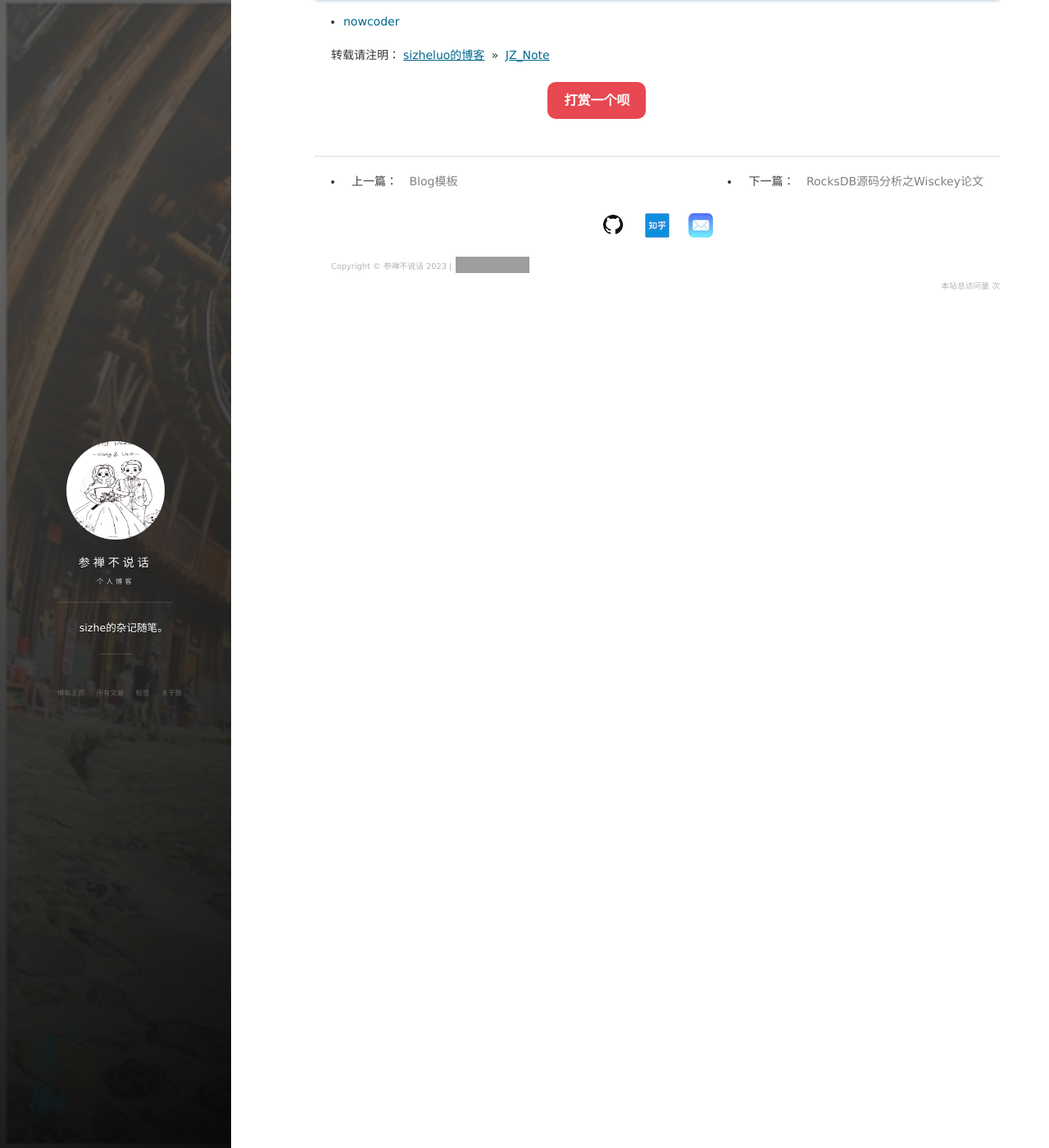
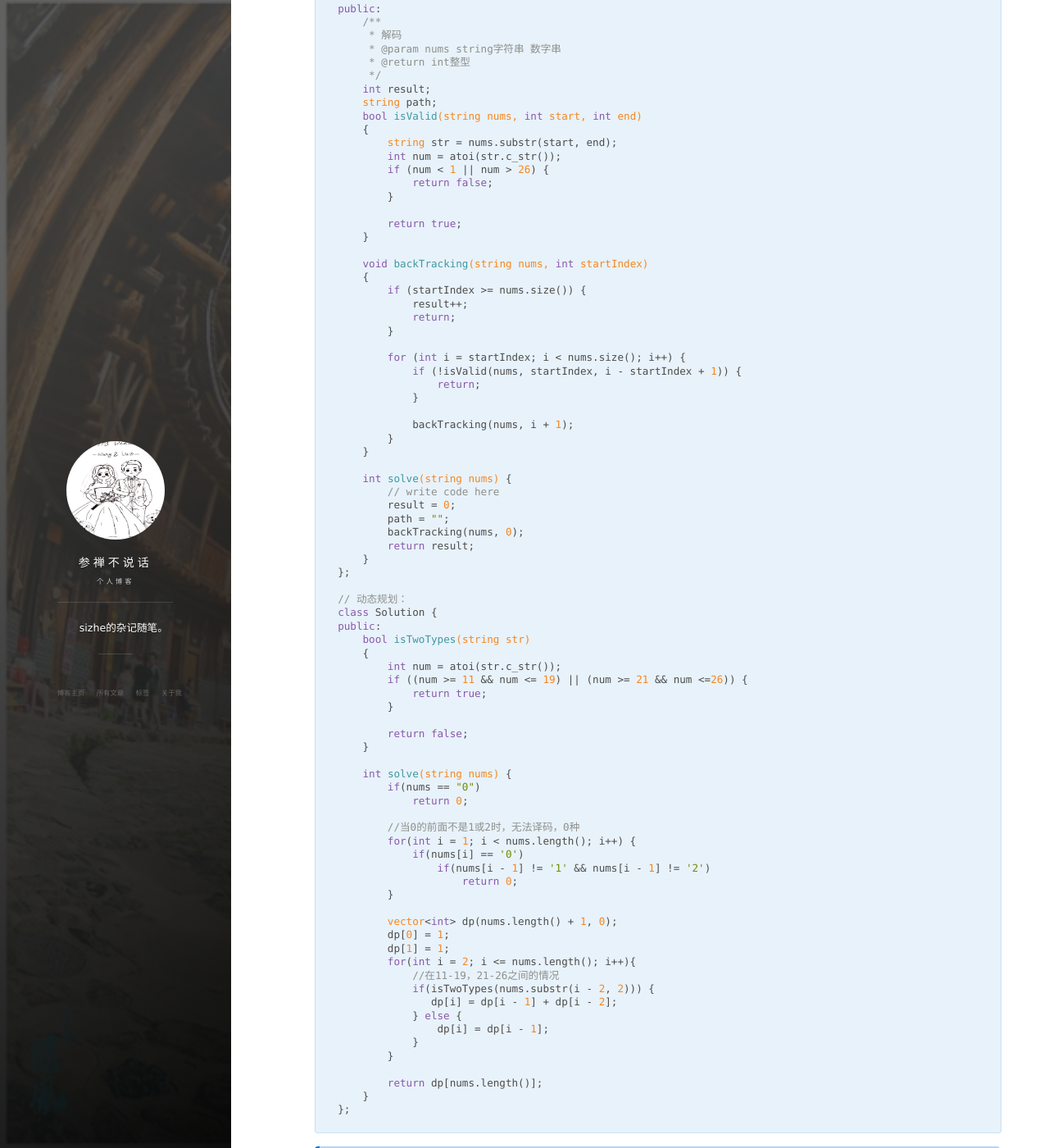
Before and after one commit to SizheLuo/Sizheluo.github.io, a Jekyll site: the page built from _posts/2023-03-19-JZ_Note.md, in a window 1280 px wide and 1400 px high, scrolled down 48445 px. Shown: the whole window at 82% size. Built offline with Jekyll 4.4.1, drawn with Linux system fonts in a browser that asks for light colours; nearby versions of some CDN libraries; comment, search, counter and statistics services are not loaded; some of the changed text lies outside the part shown; grey boxes are pictures that could not be loaded.

Commit message:
add JZ 46

```diff
--- a/_posts/2023-03-19-JZ_Note.md
+++ b/_posts/2023-03-19-JZ_Note.md
@@ -2120,6 +2120,96 @@ tag: 算法
 	    }
 	};
 
+#### <font color="#0000dd">面试题46：把数字翻译成字符串</font><br /> ####
+
+![](https://s3.uuu.ovh/imgs/2023/04/07/e18b6f3e9505f27c.png)
+
+	// 回溯暴搜（超时）
+	class Solution {
+	public:
+	    /**
+	     * 解码
+	     * @param nums string字符串 数字串
+	     * @return int整型
+	     */
+	    int result;
+	    string path;
+	    bool isValid(string nums, int start, int end)
+	    {
+	        string str = nums.substr(start, end);
+	        int num = atoi(str.c_str());
+	        if (num < 1 || num > 26) {
+	            return false;
+	        }
+
+	        return true;
+	    }
+
+	    void backTracking(string nums, int startIndex)
+	    {
+	        if (startIndex >= nums.size()) {
+	            result++;
+	            return;
+	        }
+
+	        for (int i = startIndex; i < nums.size(); i++) {
+	            if (!isValid(nums, startIndex, i - startIndex + 1)) {
+	                return;
+	            }
+
+	            backTracking(nums, i + 1);
+	        }
+	    }
+
+	    int solve(string nums) {
+	        // write code here
+	        result = 0;
+	        path = "";
+	        backTracking(nums, 0);
+	        return result;
+	    }
+	};
+
+	// 动态规划：
+	class Solution {
+	public:
+	    bool isTwoTypes(string str)
+	    {
+	        int num = atoi(str.c_str());
+	        if ((num >= 11 && num <= 19) || (num >= 21 && num <=26)) {
+	            return true;
+	        }
+
+	        return false;
+	    }
+
+	    int solve(string nums) {
+	        if(nums == "0")
+	            return 0;
+
+	        //当0的前面不是1或2时，无法译码，0种
+	        for(int i = 1; i < nums.length(); i++) {
+	            if(nums[i] == '0')
+	                if(nums[i - 1] != '1' && nums[i - 1] != '2')
+	                    return 0;
+	        }
+
+	        vector<int> dp(nums.length() + 1, 0);
+	        dp[0] = 1;
+	        dp[1] = 1;
+	        for(int i = 2; i <= nums.length(); i++){
+	            //在11-19，21-26之间的情况
+	            if(isTwoTypes(nums.substr(i - 2, 2))) {
+	               dp[i] = dp[i - 1] + dp[i - 2];
+	            } else {
+	                dp[i] = dp[i - 1];
+	            }
+	        }
+
+	        return dp[nums.length()];
+	    }
+	};
+
 
 ### <a name="chapter6"></a>第六章
 
```
